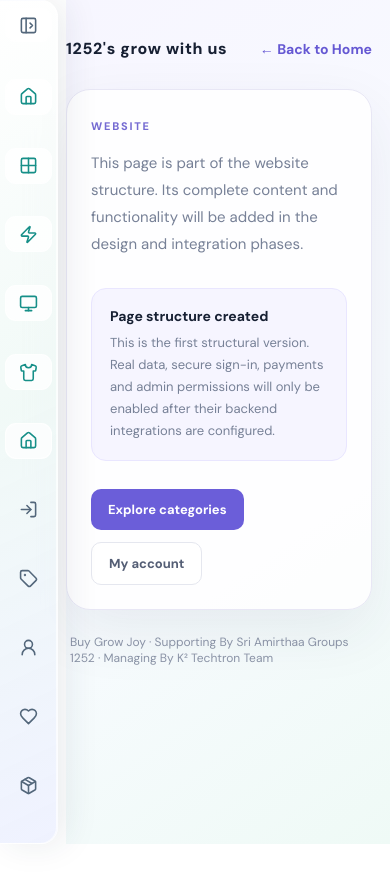
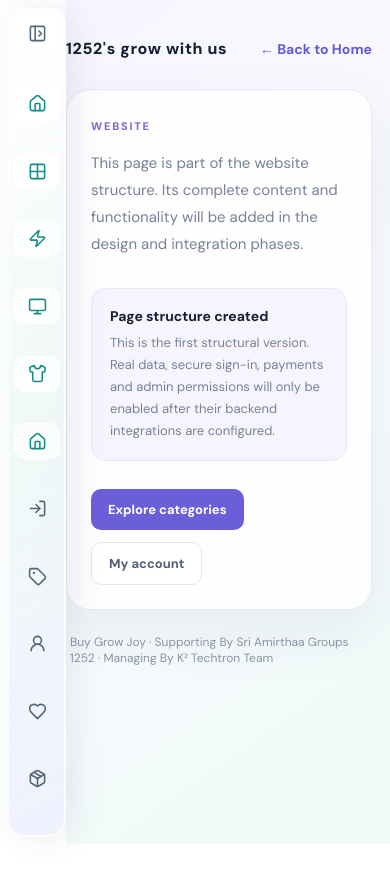
Before and after one commit to eprojects1252/1252-s-grow-with-us, a Next.js app: page / in a window 390 px wide. Shown: the top 882 px of the page. After the commit the page ends 844 px from the top, so only its background shows below. Built offline with nearby package versions, Linux system fonts and the light colour scheme.

Commit message:
Inset shared glass sidebar and remove footer bottom whitespace

```diff
--- a/app/globals.css
+++ b/app/globals.css
@@ -381,3 +381,15 @@ body{padding-left:78px}
   body{padding-left:66px}
 }
 @media(prefers-reduced-motion:reduce){.global-store-sidebar{transition:none!important}}
+
+
+/* Final polish requested: sidebar inset within the site frame, remove announcement strip and footer tail gap. */
+.announcement{display:none!important}
+.global-store-sidebar{left:10px!important;top:10px!important;bottom:10px!important;border-left:1px solid #ffffffb8!important;border-radius:19px!important}
+body{padding-bottom:0!important}
+.footer{padding-bottom:18px!important;margin-bottom:0!important}
+@media(max-width:650px){
+  .global-store-sidebar{left:8px!important;top:8px!important;bottom:8px!important;border-radius:18px!important}
+  body{padding-bottom:0!important}
+  .footer{padding-bottom:16px!important;margin-bottom:0!important}
+}
```
